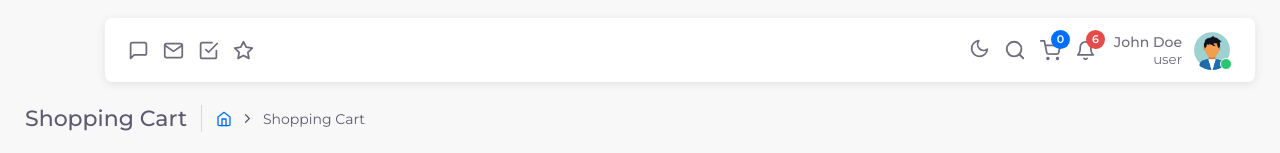
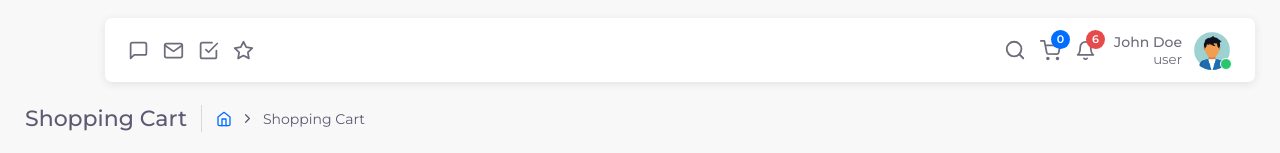
Before and after one commit to alireza-askarpour/store, a React (Create React App) app: page /cart in a window 1280 px wide. Shown: the top 153 px of the page. Built offline with nearby package versions, Linux system fonts and the light colour scheme; a web font is replaced by a local one.

Commit message:
remove toggle theme in navbar mail

```diff
--- a/src/components/layout/navbarMain/NavbarMain.jsx
+++ b/src/components/layout/navbarMain/NavbarMain.jsx
@@ -132,7 +132,6 @@ const NavbarMain = ({ cartItems }) => {
         </div>
         {logo}
         <div className="menu-righ">
-          <button className="toggle-mode">{moon}</button>
           <Search />
           <Dropdown
             icon={cart}
--- a/src/scss/layout/_NavbarMain.scss
+++ b/src/scss/layout/_NavbarMain.scss
@@ -68,23 +68,6 @@
     .menu-righ {
       @include flex(flex-start, center);
       z-index: 5;
-
-      .toggle-mode {
-        @include flex(center, center);
-        padding: 0 7px;
-        cursor: pointer;
-        background: $bg-transparent;
-        display: none;
-
-        @include large {
-          display: block;
-        }
-
-        svg {
-          @include dimensions(21px, 21px);
-          stroke: $third-txt-color;
-        }
-      }
     }
 
     .logo-wrapper {
```
